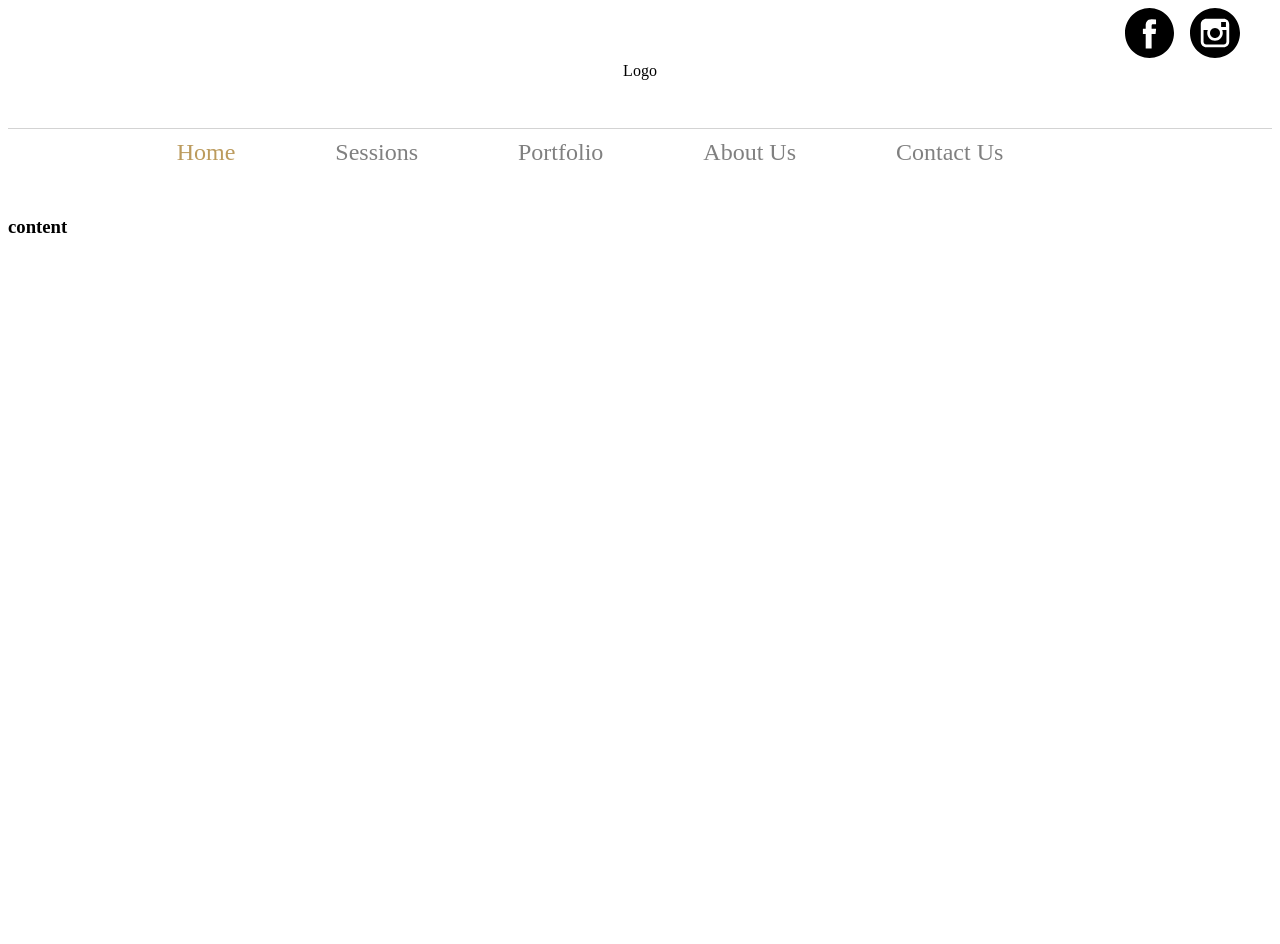
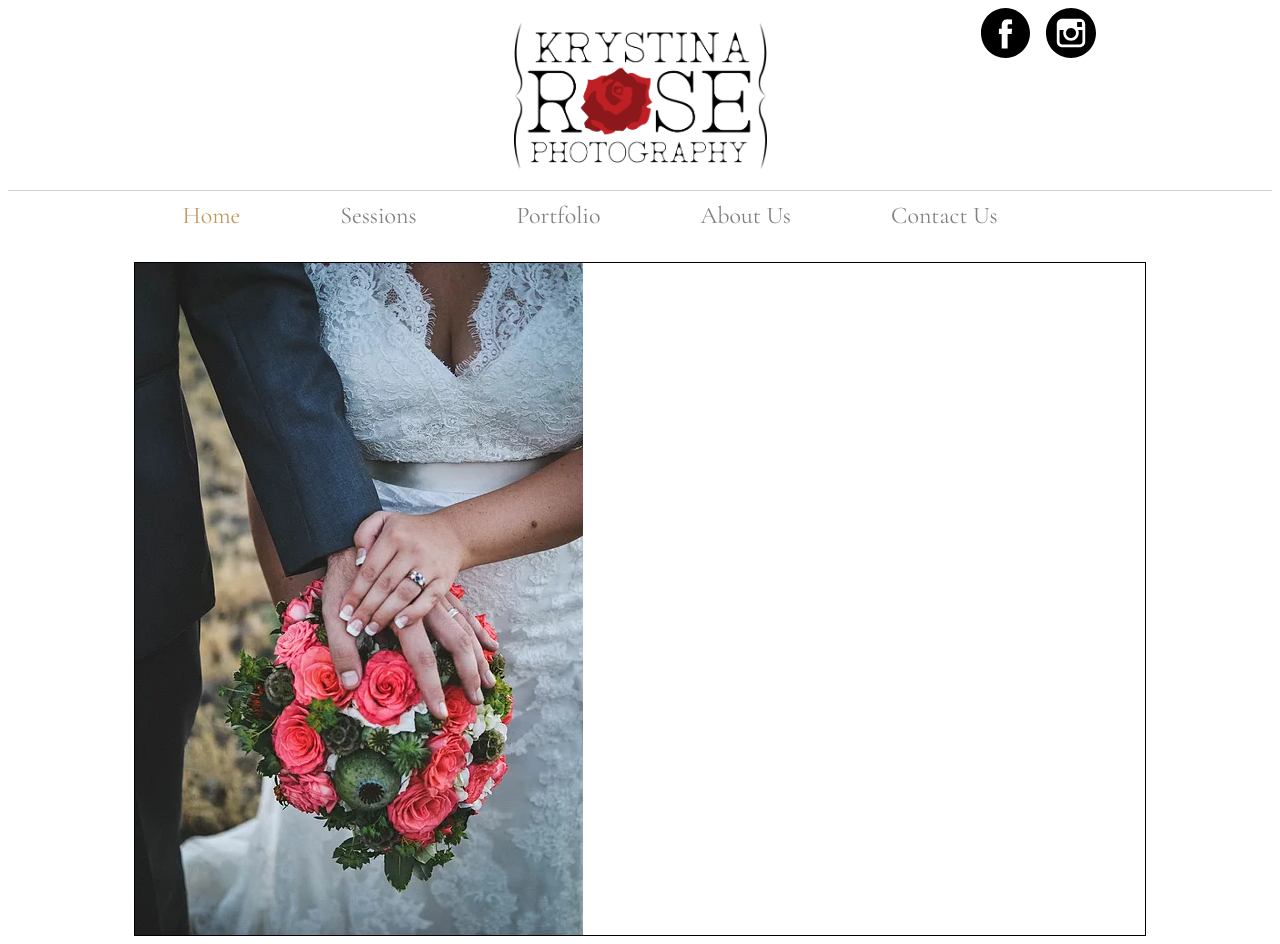
Before and after one commit to Hector-Ariceaga/kr-photo, a React (Create React App) app: page / in a window 1280 px wide. Before the commit the page ends 800 px from the top, so only its background shows below. Built offline with nearby package versions, Linux system fonts and the light colour scheme; what react-animations would draw is missing.

Commit message:
Add logo & font, adjust spacing

```diff
--- a/src/App.js
+++ b/src/App.js
@@ -2,12 +2,19 @@ import React from 'react';
 import { BrowserRouter as Router, Route, Switch} from 'react-router-dom';
 import Home from './containers/Home';
 import NavBar from './components/NavBar';
+import { createGlobalStyle } from "styled-components";
 
-
+const GlobalStyles = createGlobalStyle`
+  * {
+    @import url('https://fonts.googleapis.com/css?family=Cormorant+Garamond&display=swap');
+    font-family:'Cormorant Garamond', sans-serif;
+  }
+`
 
 function App() {
   return (
-    <div>
+    <>
+      <GlobalStyles />
       <Router>
         <NavBar />
 
@@ -16,7 +23,7 @@ function App() {
         </Switch>
 
       </Router>
-    </div>
+    </>
 
   );
 }
--- a/src/assets/styleSheets/theme.js
+++ b/src/assets/styleSheets/theme.js
@@ -28,13 +28,13 @@ export const StyledLink = styled(NavLink)`
   }
   text-decoration: none;
   margin-right: 100px;
-  font-family: 'Josefin Sans'
+  font-family: 'Cormorant Garamond'
 `;
 
 export const SocialLinks = styled.div`
   display: in-line;
   text-align: right;
-  margin-right: 1em;
+  margin-right: 10em;
 `
 export const SocialLink = styled.img`
   margin-right: 1em;
@@ -43,8 +43,22 @@ export const SocialLink = styled.img`
   }
 `
 
-export const Logo = styled.div`
-  padding-bottom: 3em;
-  text-align: center;
+export const Logo = styled.img`
+  width: 253px;
+  height: 146px;
+  margin-top: -40px;
+  padding-bottom: 1em;
   animation: 5s ${keyframes `${fadeIn}`} 1;
 `
+export const PageContent = styled.div`
+  display: flex;
+  width: auto;
+  margin-left: 10%;
+  margin-right: 10%
+  border: 1px solid black;
+`
+export const TallImagePreview = styled.img`
+  display: flex;
+  width: auto;
+  height: auto;
+`
--- a/src/components/NavBar.js
+++ b/src/components/NavBar.js
@@ -1,6 +1,7 @@
 import React from 'react';
 import facebook_icon from '../assets/images/facebook_icon.svg';
 import instragram_icon from '../assets/images/instagram_icon.svg'
+import KRP_Logo from '../assets/images/KRP_Logo.png'
 import { Header, Wrapper, Links, StyledLink, SocialLinks, SocialLink, Logo } from '../assets/styleSheets/theme'
 
 const NavBar = () => {
@@ -15,7 +16,7 @@ const NavBar = () => {
           </a>
         </SocialLinks>
       <Header>
-        <Logo>Logo</Logo>
+        <Logo src={KRP_Logo} alt="logo" />
 
         <Links>
           <StyledLink to='/' exact>Home</StyledLink>
--- a/src/containers/Home.js
+++ b/src/containers/Home.js
@@ -1,14 +1,13 @@
 import React, { Component } from 'react';
-import styled from 'styled-components'
-
-const StyledH3 = styled.h3`
-  font-family: 'Forum'
-`
+import { PageContent, TallImagePreview } from '../assets/styleSheets/theme.js'
+import image1 from '../assets/images/image1.webp'
 
 export default class Home extends Component {
   render() {
     return(
-      <StyledH3>content</StyledH3>
+      <PageContent>
+        <TallImagePreview src={image1} alt="wedding photo" />
+      </PageContent>
     )
   }
 }
```
Also changed, not shown: src/assets/images/KRP_Logo.png (added), src/assets/images/image1.webp (added). Lines whose indentation alone changed are shown as unchanged.
